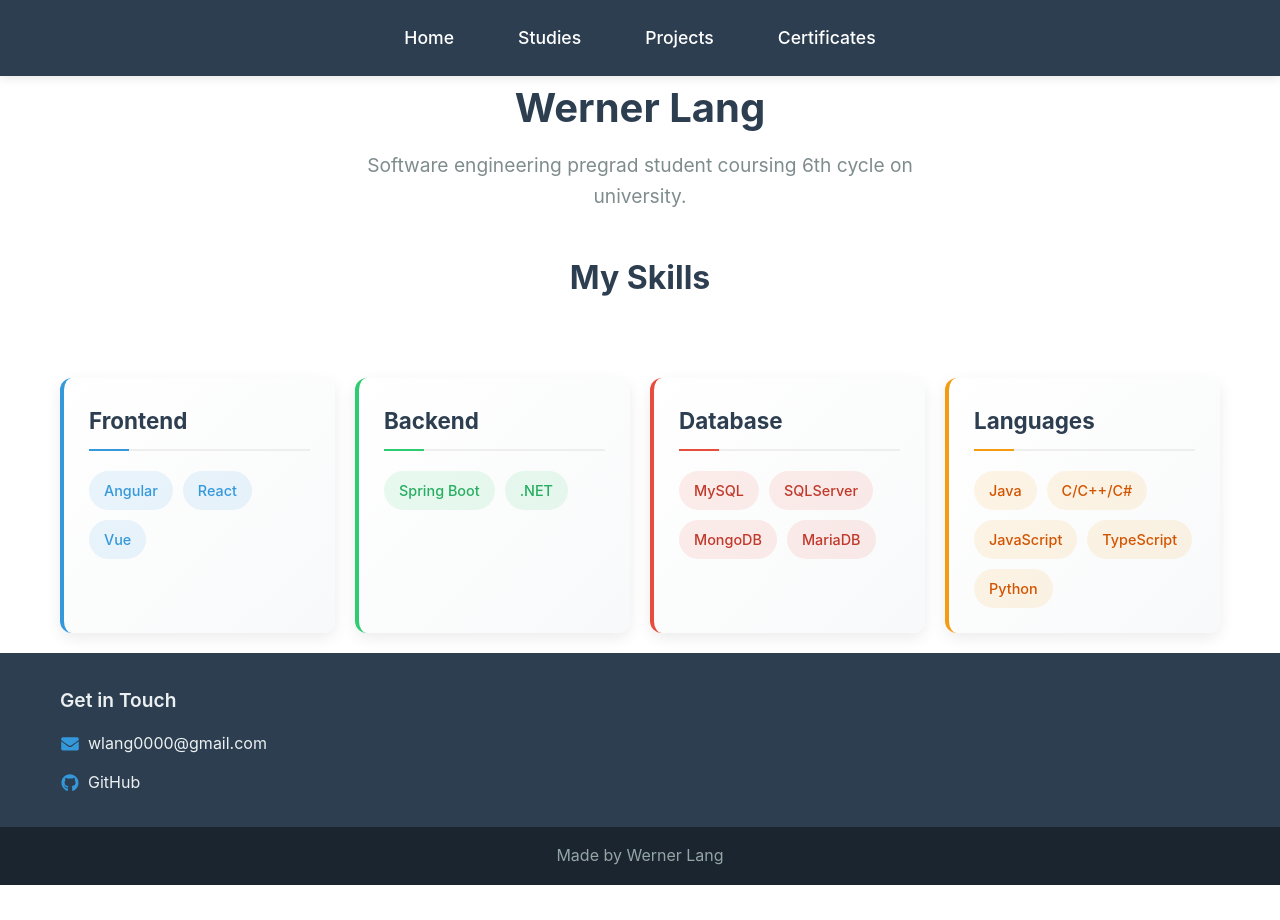
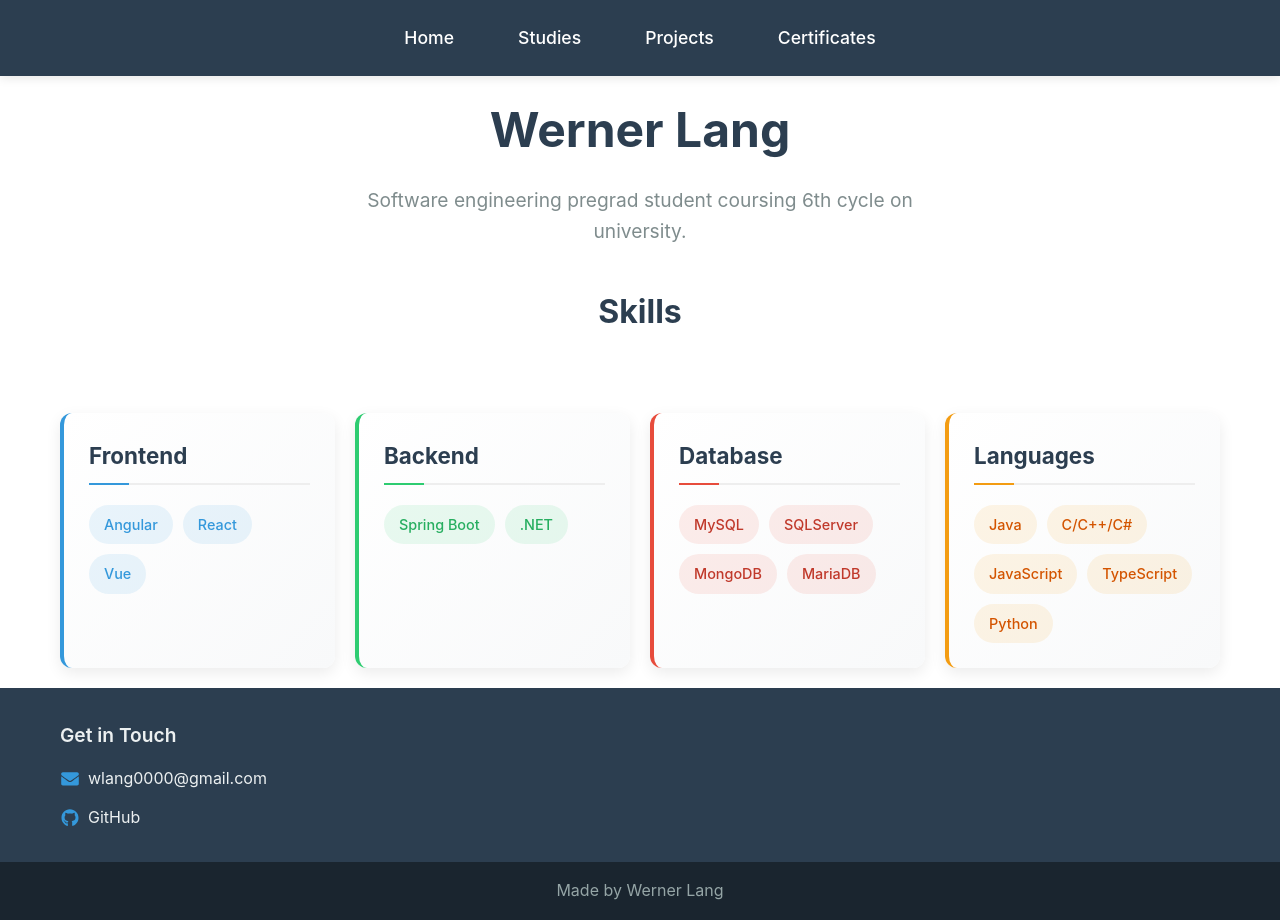
Before and after one commit to 00WernerLang/Curriculum_WebApp, a React (Vite) app: page / in a window 1280 px wide. Before the commit the page ends 885 px from the top, so only its background shows below. Built offline with nearby package versions, Linux system fonts and the light colour scheme.

Commit message:
fix: typo

```diff
--- a/src/pages/Home.css
+++ b/src/pages/Home.css
@@ -6,3 +6,8 @@
     position: relative;
     padding-bottom: 15px;
 }
+
+header h1{
+    margin: 16px 16px;
+    font-size: 3rem;
+}
--- a/src/pages/Home.jsx
+++ b/src/pages/Home.jsx
@@ -12,7 +12,7 @@ function Home(){
             </header>
 
             <section id="skills">
-                <h2>My Skills</h2>
+                <h2>Skills</h2>
                 <SkillCardContainer/>
             </section>
         </div>
```
